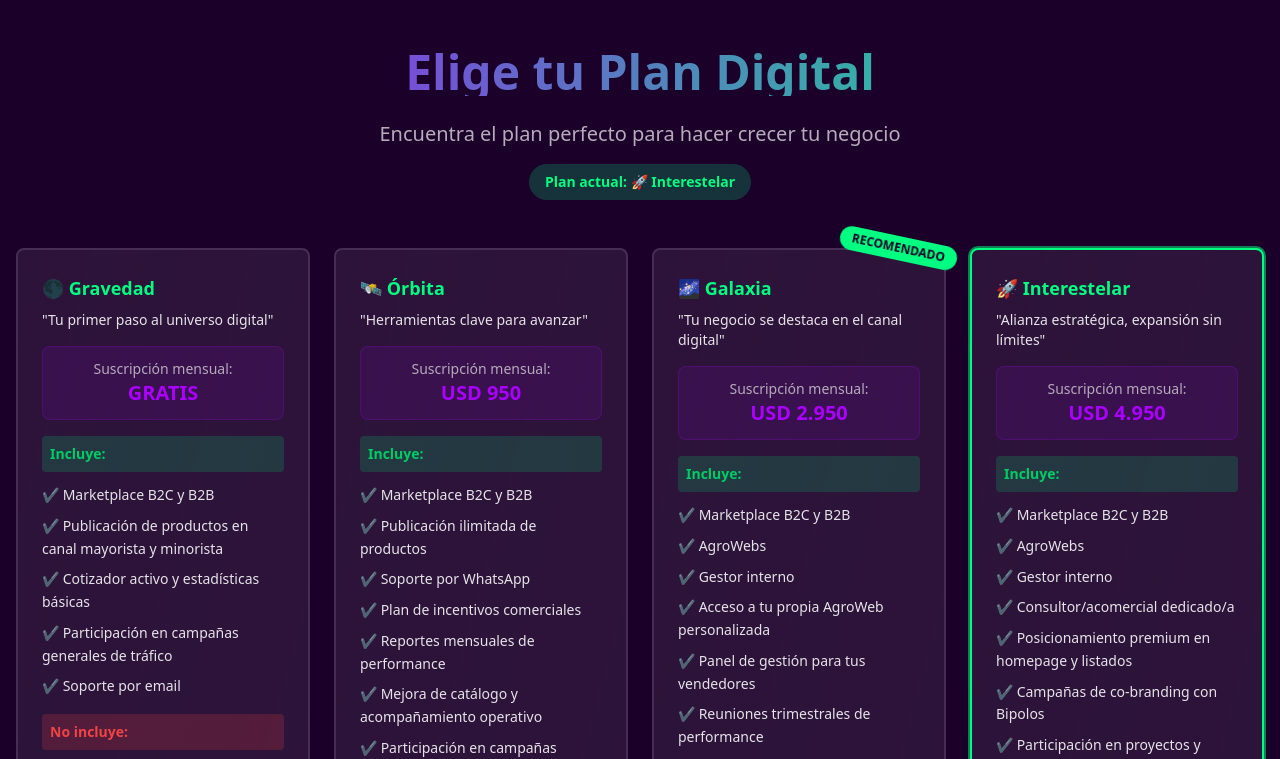
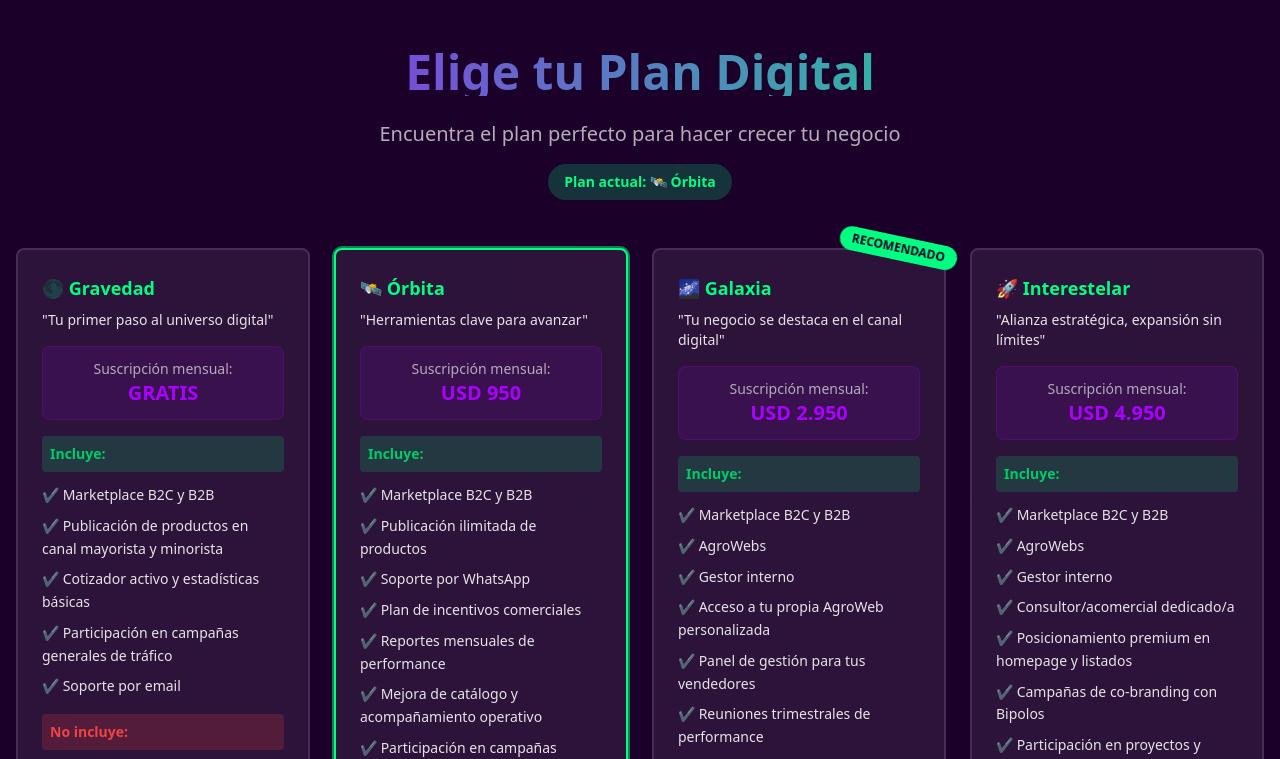
Before and after one commit to MerMenchon/aesthetic-category-requests, a React (Vite) app: page / in a window 1280 px wide. Shown: the top 759 px of the page. Built offline with nearby package versions, Linux system fonts and the light colour scheme.

Commit message:
Code edited in Lovable Code Editor
Edited UI in Lovable

```diff
--- a/src/pages/Index.tsx
+++ b/src/pages/Index.tsx
@@ -247,7 +247,7 @@ const getHighlightedPlan = (customerType: CustomerType): PlanType => {
 const CONFIG = {
   priceLevel: 1 as CustomerType,
   // 1=Agronomía, 2=Empresa Chica, 3=Empresa Grande
-  activePlan: 4 as PlanType // 1=Gravedad, 2=Órbita, 3=Galaxia, 4=Interestelar
+  activePlan: 2 as PlanType // 1=Gravedad, 2=Órbita, 3=Galaxia, 4=Interestelar
 };
 
 //Si es agronomia o empresa chica el recomendado es Galaxia
```
